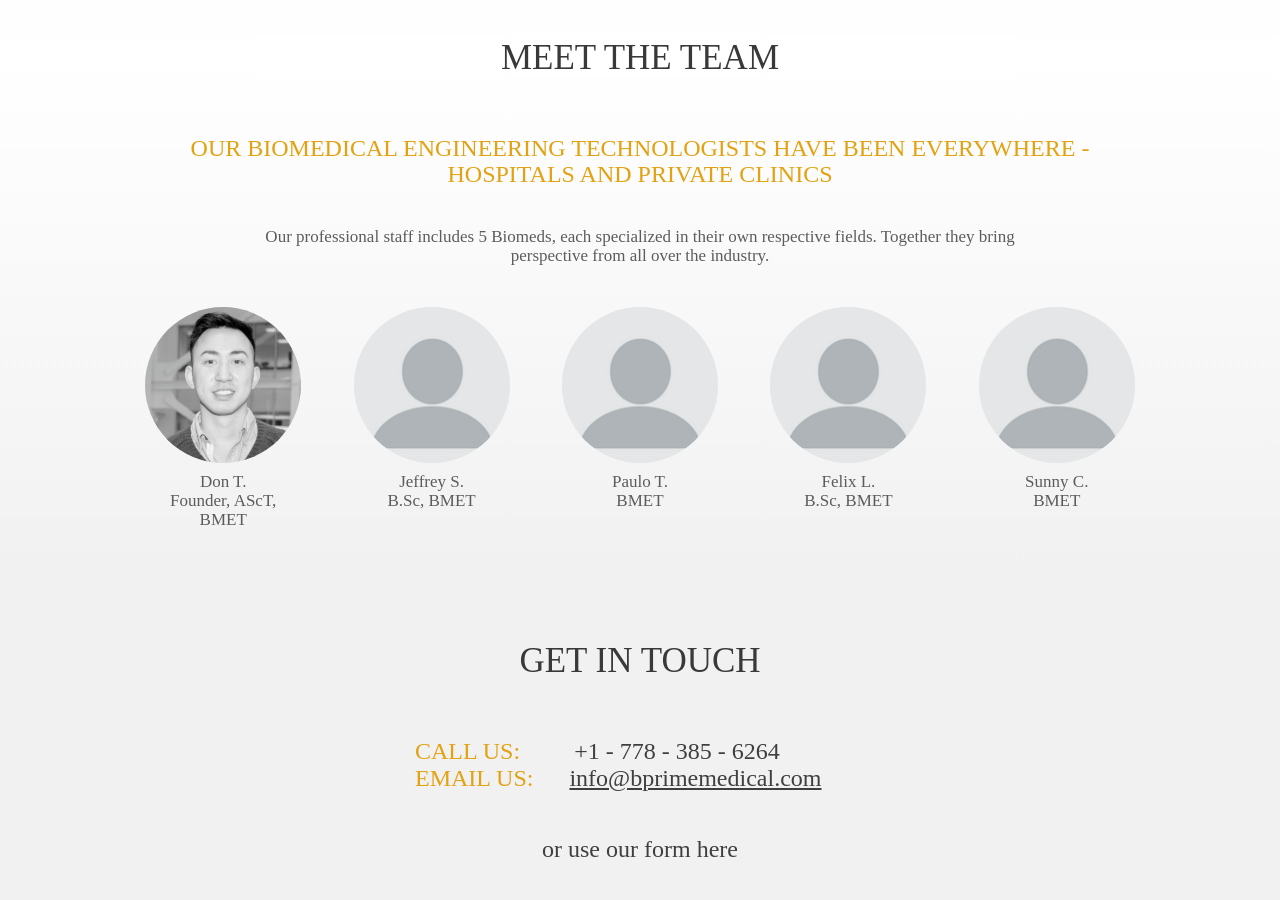
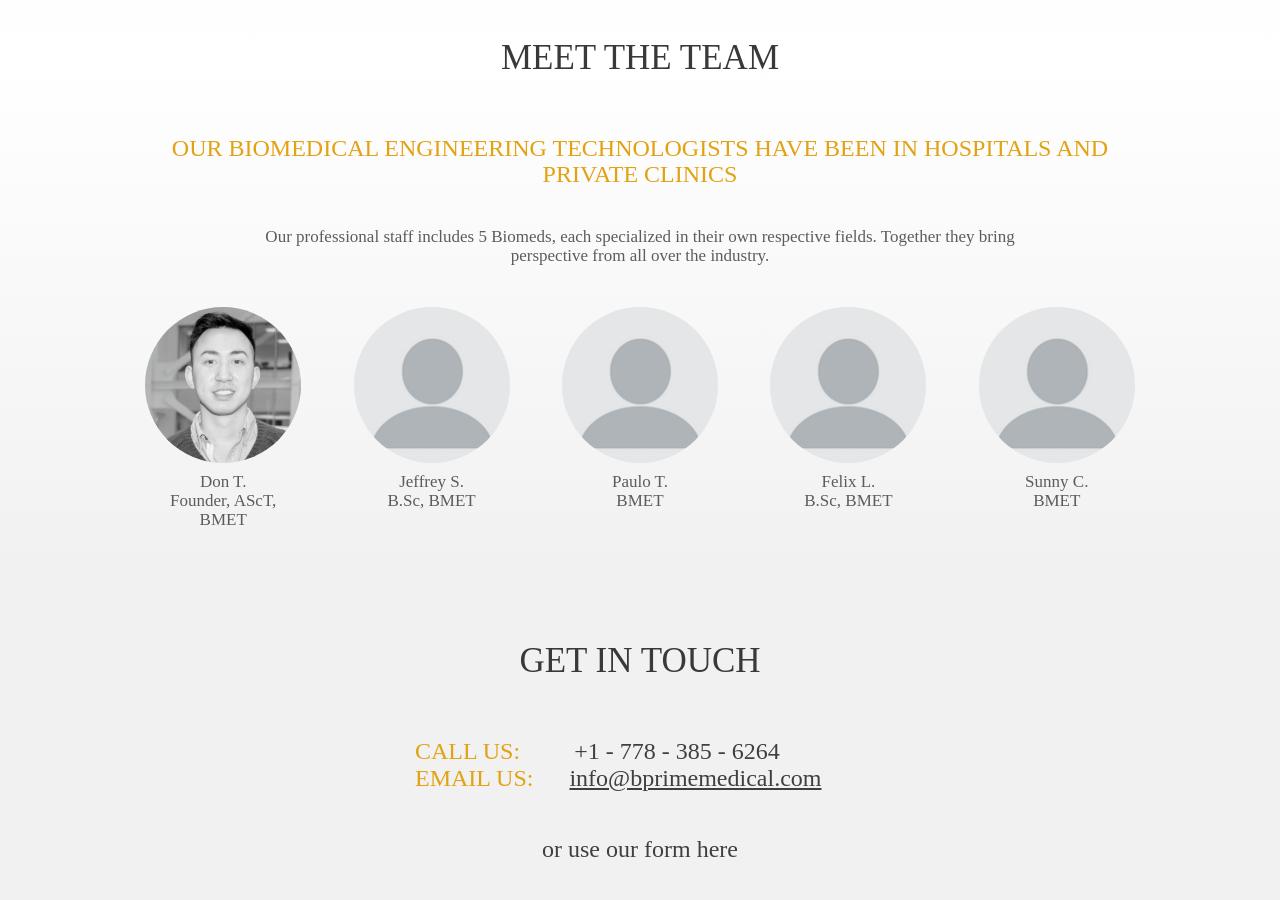
Before and after one commit to bprimemedical/bprimemedical.github.io, a plain HTML site: page index.html in a window 1280 px wide. Shown: the part 1220-2120 px from the top of the page. Drawn offline with nearby package versions, Linux system fonts and the light colour scheme; a web font is replaced by a local one.

Commit message:
Changed Team caption

```diff
--- a/index.html
+++ b/index.html
@@ -47,8 +47,7 @@
             <div id="team">
                 <h1>MEET THE TEAM</h1>
                 <div id=subheader>
-                    <h2>OUR BIOMEDICAL ENGINEERING TECHNOLOGISTS HAVE BEEN                              EVERYWHERE
-                    - HOSPITALS AND PRIVATE CLINICS
+                    <h2>OUR BIOMEDICAL ENGINEERING TECHNOLOGISTS HAVE BEEN IN HOSPITALS AND PRIVATE CLINICS
                     </h2>
                 </div>
                 <div id="subsubheader">
```
